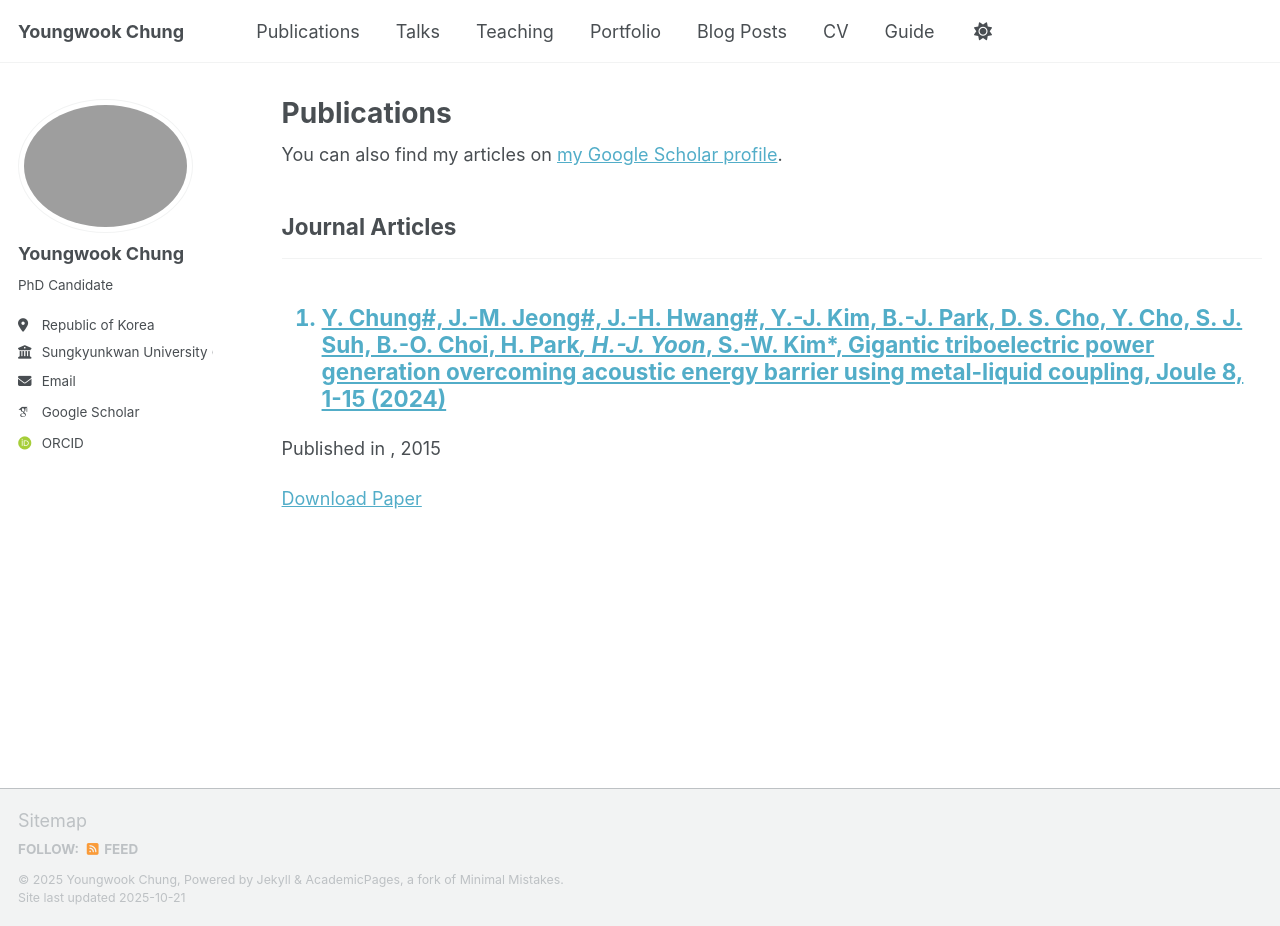
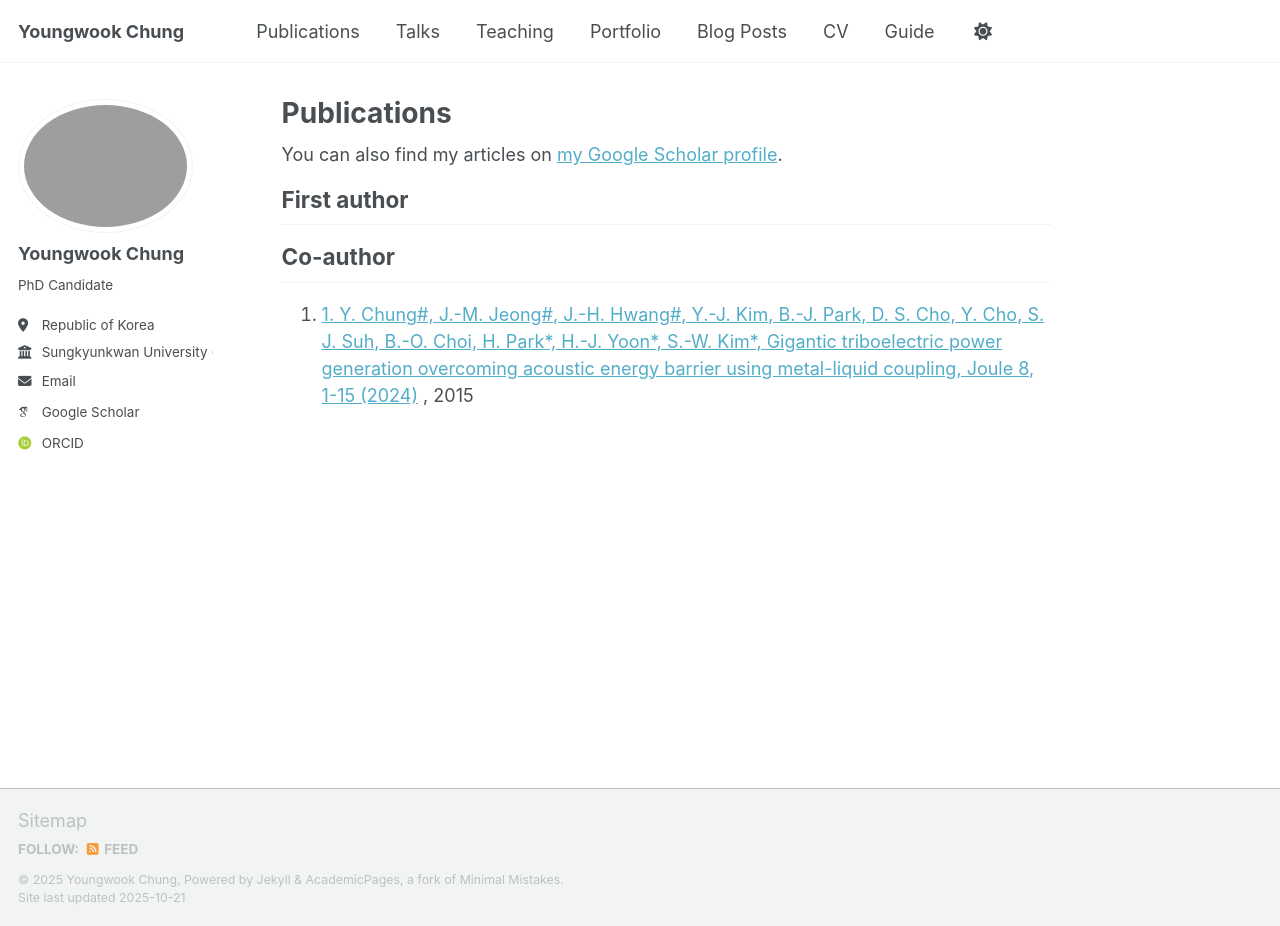
Before and after one commit to ywoog2/ywchung.github.io, a Jekyll site: the page built from _pages/publications.html, in a window 1280 px wide and 926 px high. Built offline with Jekyll 4.4.1, drawn with Linux system fonts in a browser that asks for light colours; some web fonts are replaced; a script that is not in the unit is left out.

Commit message:
Update publications.html

```diff
--- a/_pages/publications.html
+++ b/_pages/publications.html
@@ -1,33 +1,44 @@
 ---
-layout: archive
+layout: single
 title: "Publications"
 permalink: /publications/
 author_profile: true
 ---
 
+{% include base_path %}
+
 {% if site.author.googlescholar %}
   <div class="wordwrap">You can also find my articles on <a href="{{site.author.googlescholar}}">my Google Scholar profile</a>.</div>
 {% endif %}
 
-{% include base_path %}
+{% assign pubs = site.publications | sort: "date" | reverse %}
 
-<!-- New style rendering if publication categories are defined -->
-{% if site.publication_category %}
-  {% for category in site.publication_category  %}
-    {% assign title_shown = false %}
-    {% for post in site.publications reversed %}
-      {% if post.category != category[0] %}
-        {% continue %}
-      {% endif %}
-      {% unless title_shown %}
-        <h2>{{ category[1].title }}</h2><hr />
-        {% assign title_shown = true %}
-      {% endunless %}
-      {% include archive-single.html %}
-    {% endfor %}
-  {% endfor %}
-{% else %}
-  {% for post in site.publications reversed %}
-    {% include archive-single.html %}
-  {% endfor %}
-{% endif %}
+<h2 style="margin-top: 18px;">First author</h2>
+<ol>
+{% for p in pubs %}
+  {% if p.first_author == true %}
+    <li>
+      {% if p.paperurl %}<a href="{{ p.paperurl }}">{% endif %}
+      {{ p.title }}{% if p.paperurl %}</a>{% endif %}
+      {% if p.venue %}, <em>{{ p.venue }}</em>{% endif %}
+      {% if p.date %}, {{ p.date | date: "%Y" }}{% endif %}
+      {% if p.note %} — {{ p.note }}{% endif %}
+    </li>
+  {% endif %}
+{% endfor %}
+</ol>
+
+<h2 style="margin-top: 18px;">Co-author</h2>
+<ol>
+{% for p in pubs %}
+  {% unless p.first_author == true %}
+    <li>
+      {% if p.paperurl %}<a href="{{ p.paperurl }}">{% endif %}
+      {{ p.title }}{% if p.paperurl %}</a>{% endif %}
+      {% if p.venue %}, <em>{{ p.venue }}</em>{% endif %}
+      {% if p.date %}, {{ p.date | date: "%Y" }}{% endif %}
+      {% if p.note %} — {{ p.note }}{% endif %}
+    </li>
+  {% endunless %}
+{% endfor %}
+</ol>
```
